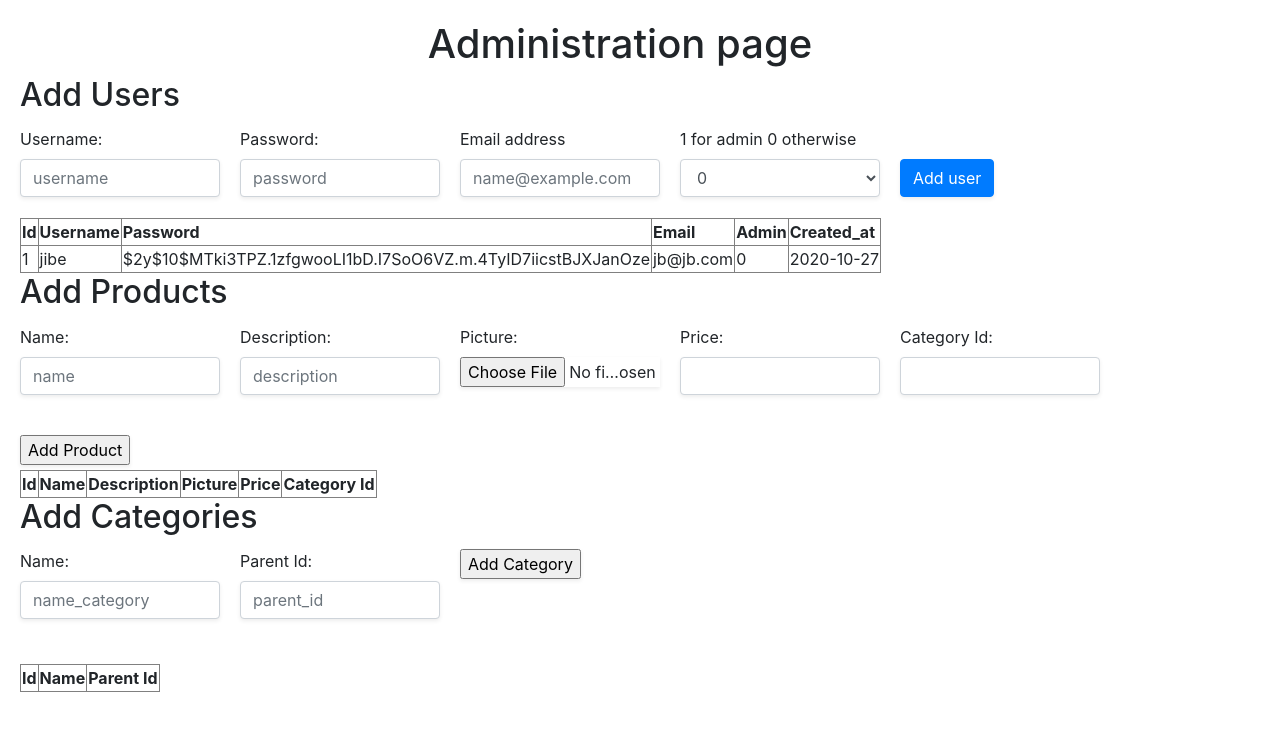
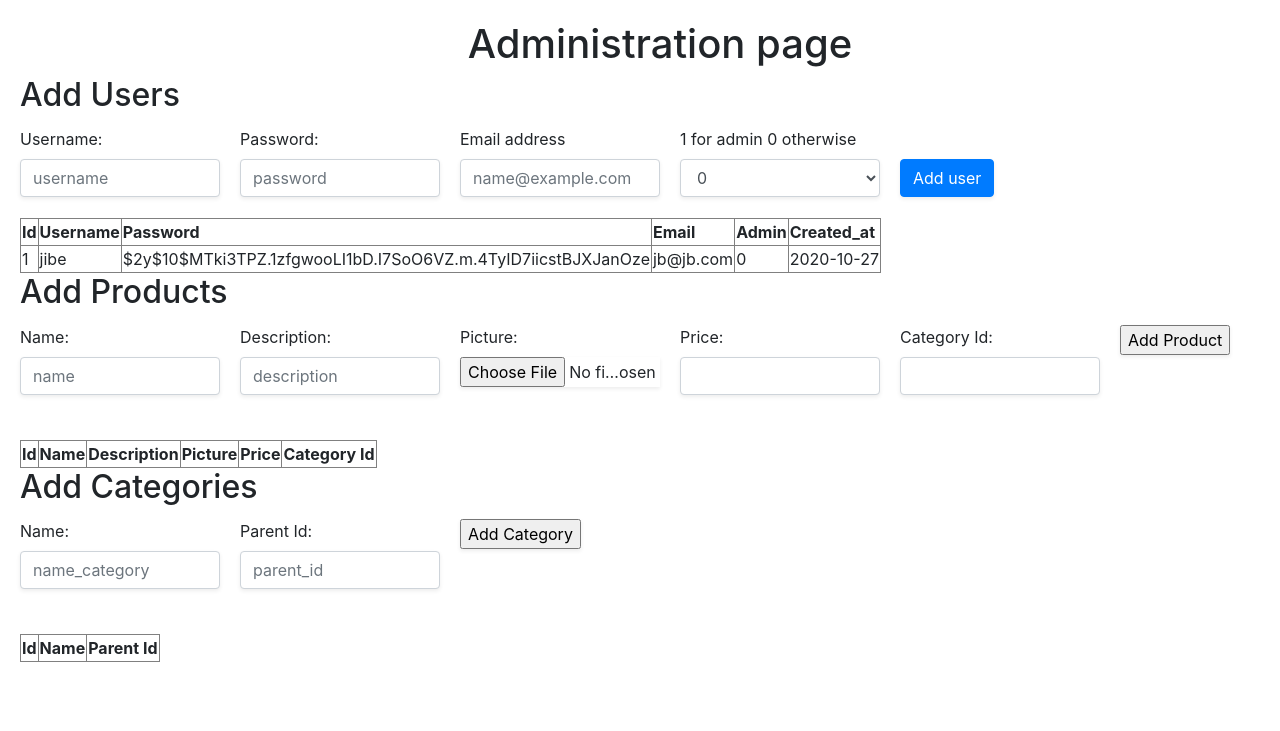
Before and after one commit to estellethou/My-shop-PHP, a PHP site: page /admin.php in a window 1280 px wide. Shown: the top 731 px of the page. Run offline with PHP 8.4, Linux system fonts and the light colour scheme; data comes from the database, SQL or seed files in the repository; data that the repository does not hold is empty.

Commit message:
width100%

```diff
--- a/style_admin.css
+++ b/style_admin.css
@@ -1,6 +1,6 @@
 body {
     box-sizing: border-box;
-    max-width: 1200px;
+    width:100%;
     margin: 20px 20px !important;
 }
 
```
